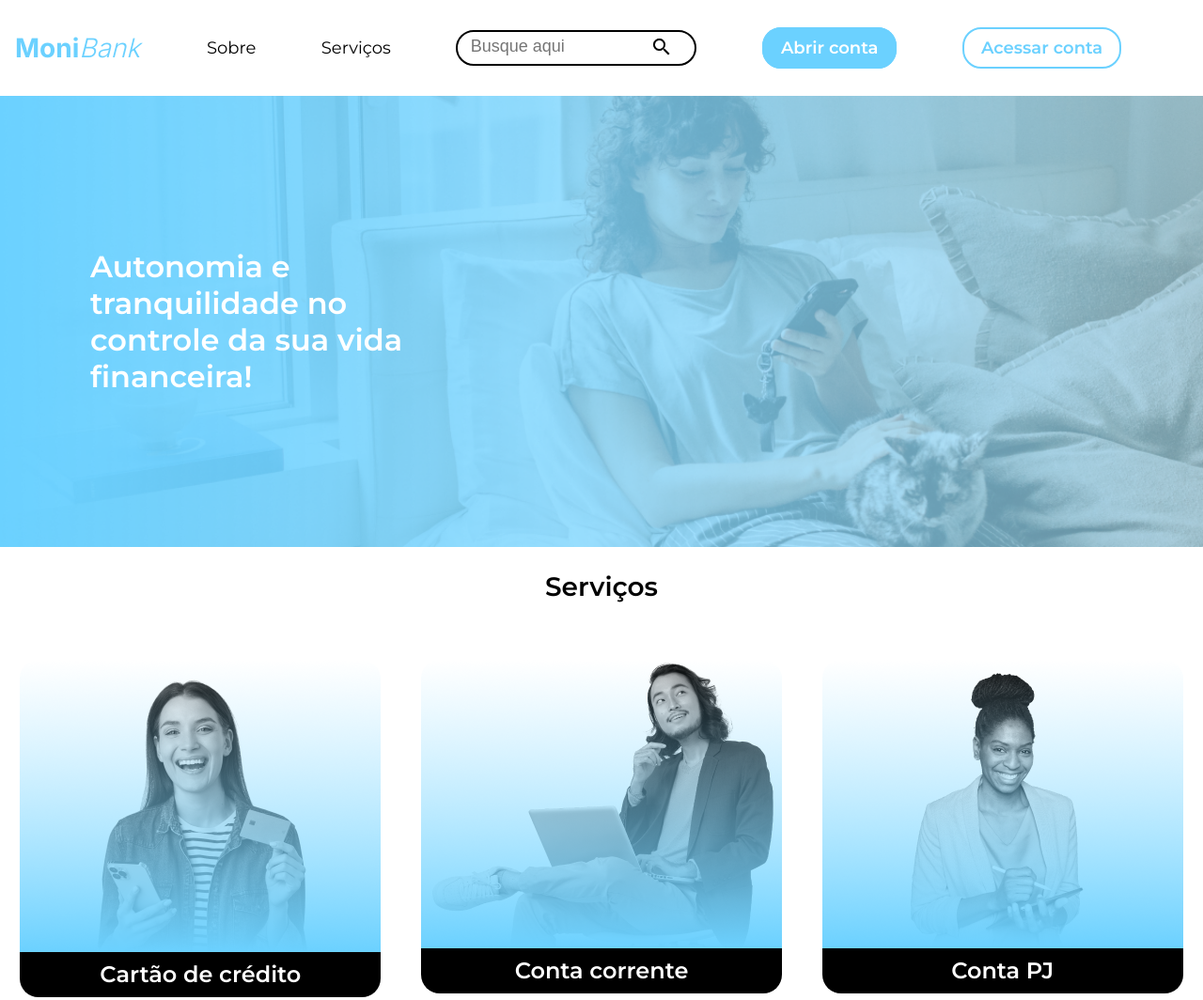
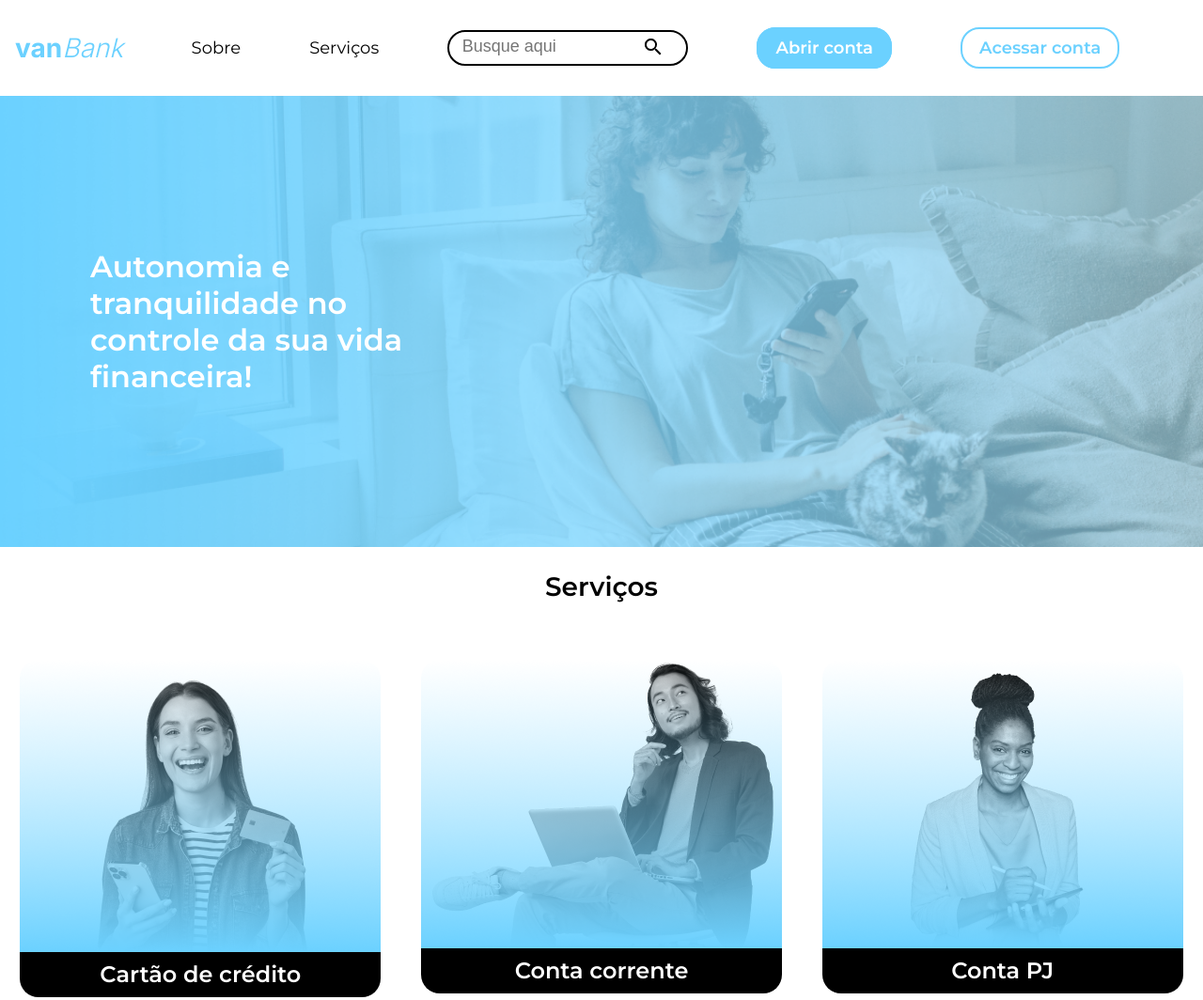
Before and after one commit to julivansoares/form-bank, a plain HTML site: page index.html in a window 1280 px wide. Shown: the top 1064 px of the page at 94% size. Drawn offline with nearby package versions, Linux system fonts and the light colour scheme.

Commit message:
atualizaçãoi do index

```diff
--- a/index.html
+++ b/index.html
@@ -20,7 +20,7 @@
 
 <body>
     <header class="cabecalho">
-        <h1 class="cabecalho__logo-inicio">Moni<span class="cabecalho__logo-final">Bank</span></h1>
+        <h1 class="cabecalho__logo-inicio">van<span class="cabecalho__logo-final">Bank</span></h1>
         <ul class="cabecalho-lista">
             <li class="cabecalho-lista__item">
                 <a href="#" class="cabecalho-lista__link">Sobre</a>
```
